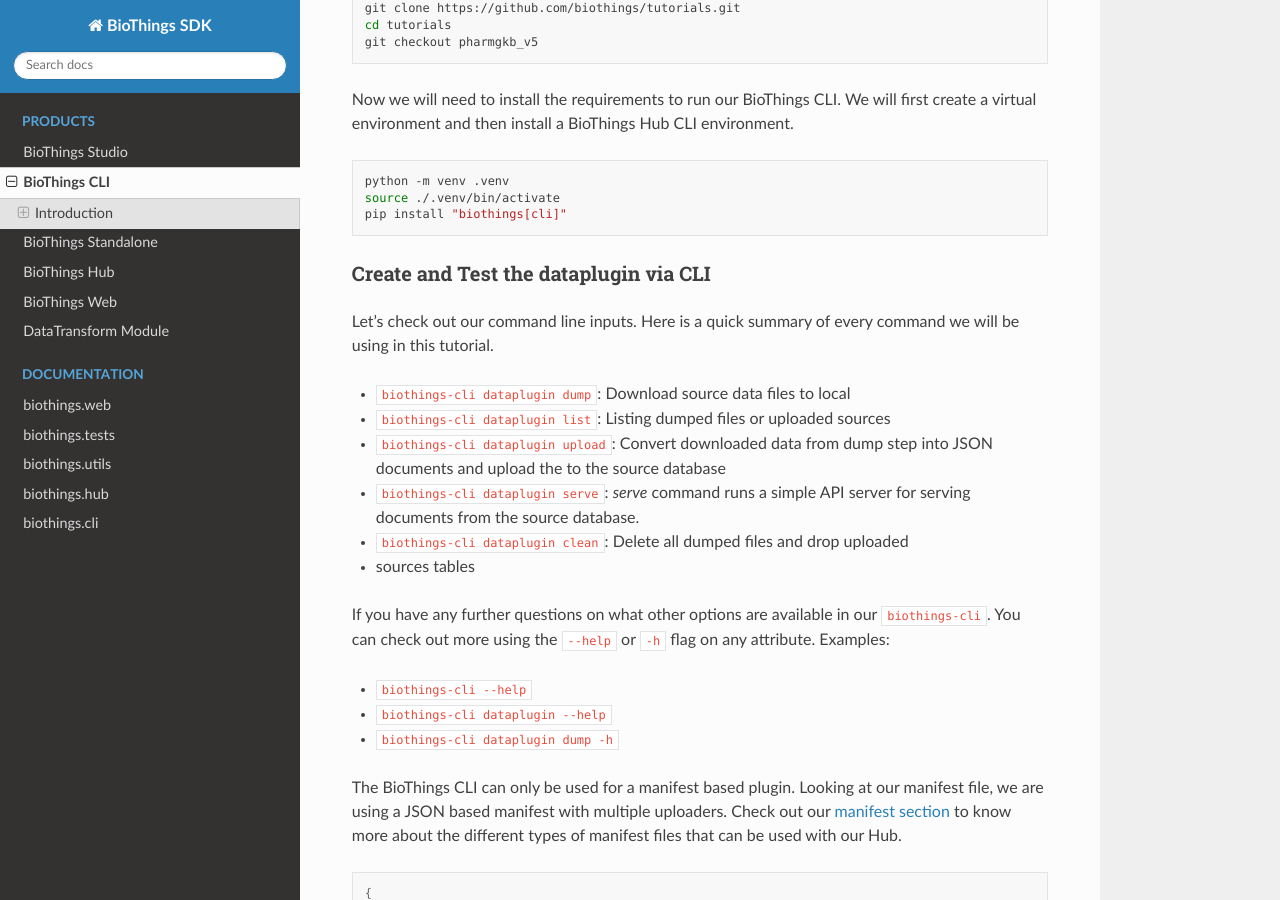
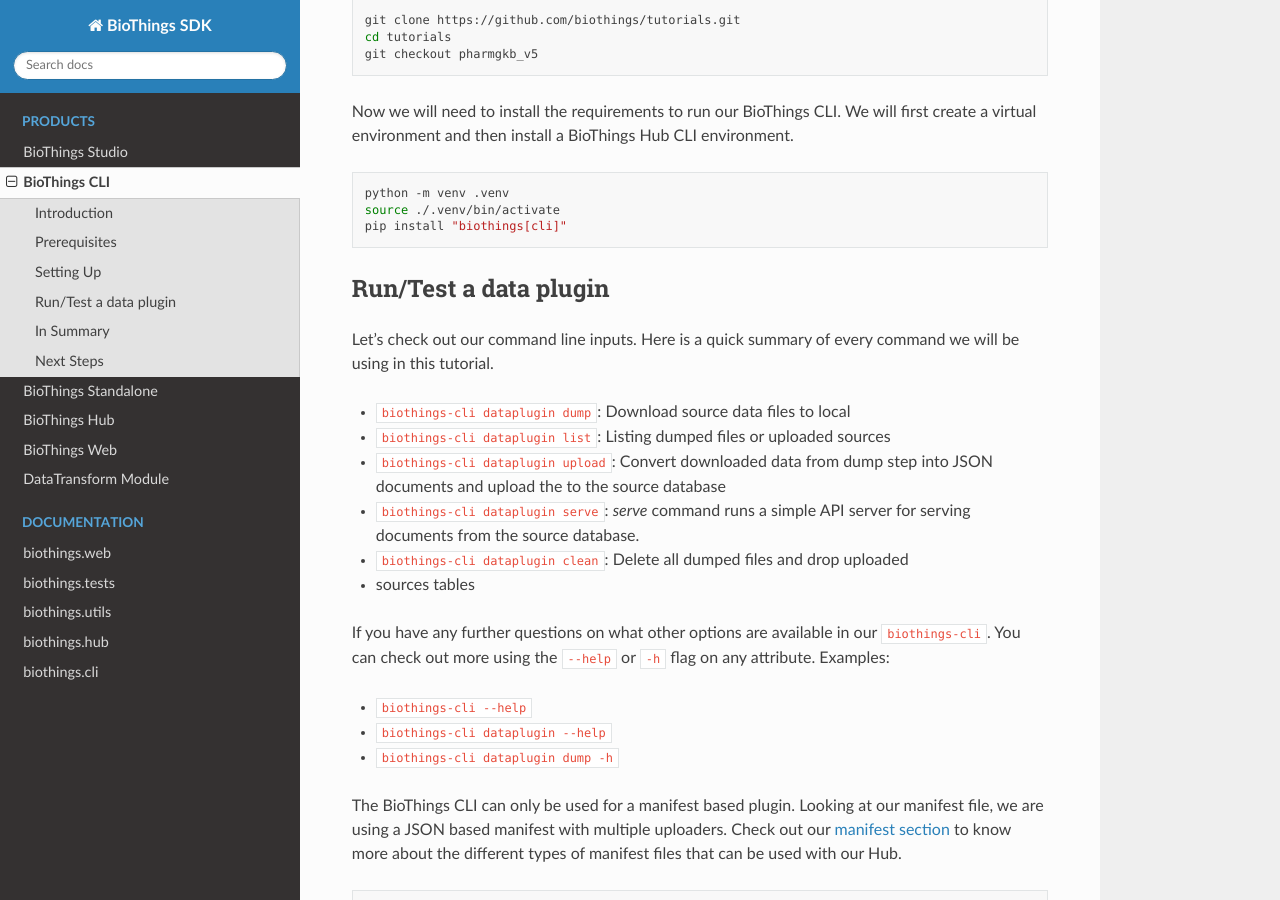
Before and after one commit to biothings/biothings.api, a Sphinx documentation site: the page built from docs/tutorial/cli.rst, in a window 1280 px wide and 900 px high, scrolled down 1326 px. Built offline with Sphinx 7.4.7 and the Read the Docs theme 2.0.0, drawn with Linux system fonts in a browser that asks for light colours.

Commit message:
fixed formatting issues and length of titles

```diff
--- a/docs/tutorial/cli.rst
+++ b/docs/tutorial/cli.rst
@@ -2,6 +2,7 @@
 BioThings CLI
 *************
 
+============
 Introduction
 ============
 
@@ -82,9 +83,9 @@
    pip install "biothings[cli]"
 
 
-======================================
-Create and Test the dataplugin via CLI
-======================================
+=======================
+Run/Test a data plugin
+=======================
 
 Let's check out our command line inputs. Here is a quick summary of every
 command we will be using in this tutorial.
```
